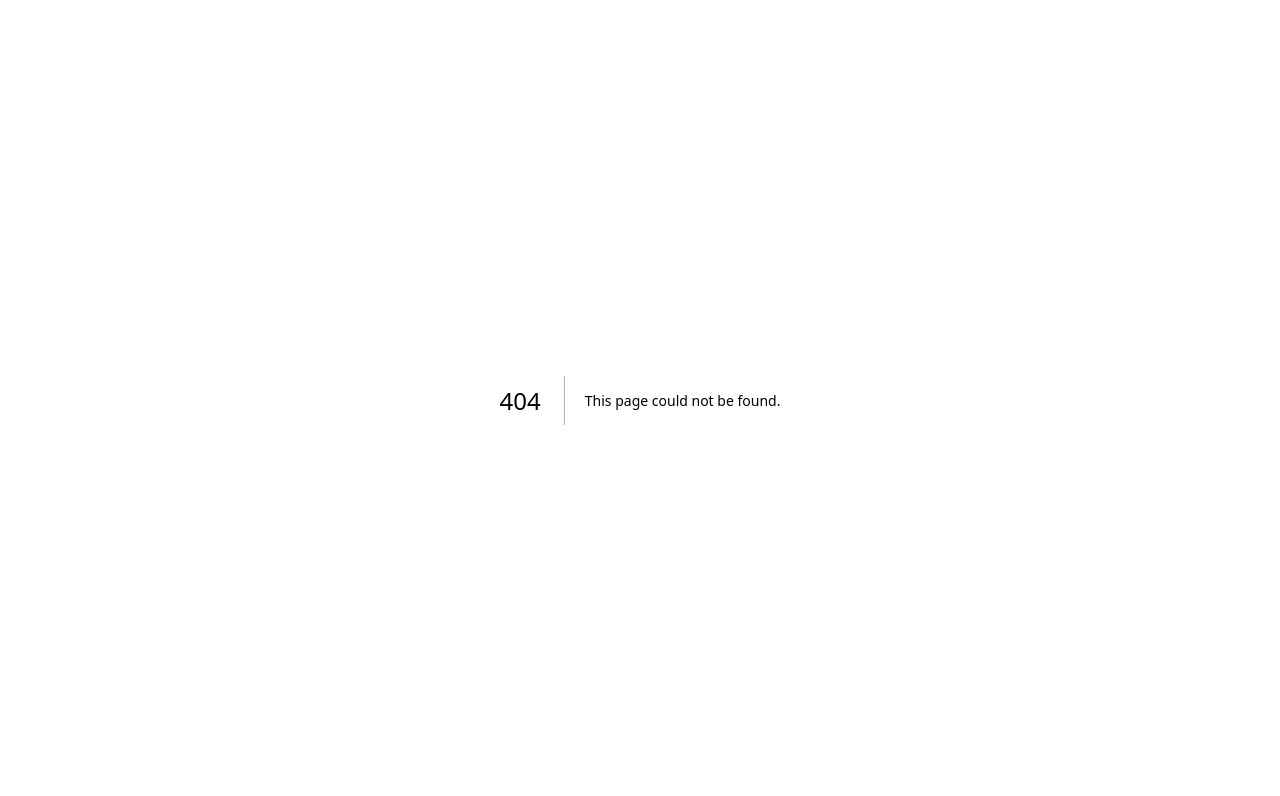
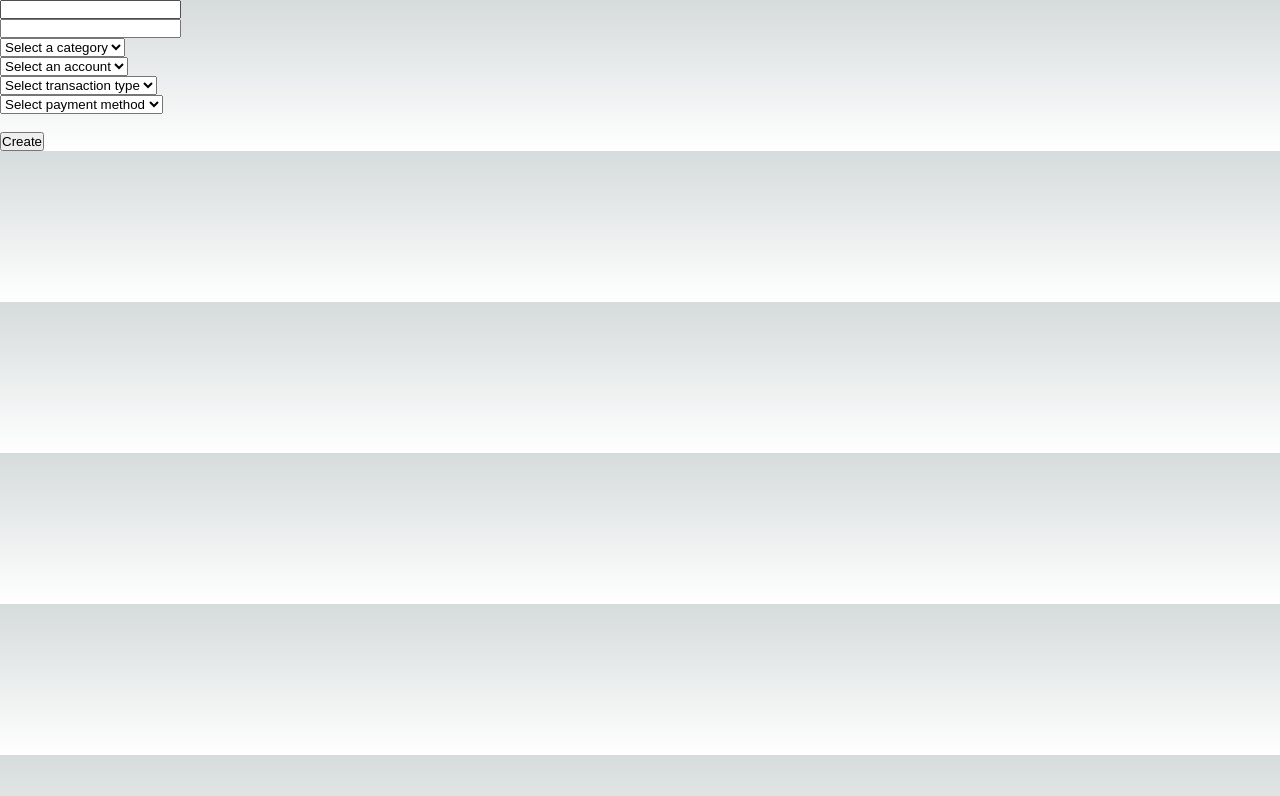
Before and after one commit to vykhy/nextjs-finance-manager, a Next.js app: page /add/transaction in a window 1280 px wide. Before the commit this address had no page. Shown: the top 796 px of the page. Built offline with nearby package versions, Linux system fonts and the light colour scheme.

Commit message:
add transaction

```diff
--- /dev/null
+++ b/interfaces/IAccount.ts
@@ -0,0 +1,9 @@
+interface IAccount {
+  id: number;
+  name: string;
+  userid: number;
+  createdat?: string | Date;
+  modifiedat?: string | Date;
+}
+
+export default IAccount;
--- /dev/null
+++ b/interfaces/ICategory.ts
@@ -0,0 +1,9 @@
+interface ICategory {
+  id: number;
+  name: string;
+  userid: number;
+  created_at?: string | Date;
+  modified_at?: string | Date;
+}
+
+export default ICategory;
--- /dev/null
+++ b/interfaces/IPaymentMethod.ts
@@ -0,0 +1,9 @@
+interface IPaymentMethod {
+  id: number;
+  name: string;
+  userid: number;
+  created_at?: string | Date;
+  modified_at?: string | Date;
+}
+
+export default IPaymentMethod;
--- /dev/null
+++ b/interfaces/ITransactionType.ts
@@ -0,0 +1,8 @@
+interface ITransactionType {
+  id: number;
+  type: string;
+  created_at?: string | Date;
+  modified_At?: string | Date;
+}
+
+export default ITransactionType;
--- /dev/null
+++ b/pages/add/transaction.tsx
@@ -0,0 +1,127 @@
+import { useAuthContext } from "@/context/AuthContext";
+import IAccount from "@/interfaces/IAccount";
+import ICategory from "@/interfaces/ICategory";
+import IPaymentMethod from "@/interfaces/IPaymentMethod";
+import ITransactionType from "@/interfaces/ITransactionType";
+import axios from "axios";
+import React, { useEffect, useState } from "react";
+
+function AddTransaction() {
+  const { user } = useAuthContext();
+  const [item, setItem] = useState("");
+  const [amount, setAmount] = useState("");
+  const [categoryId, setCategoryId] = useState(null);
+  const [transactionTypeId, setTransactionTypeId] = useState(null);
+  const [accountId, setAccountId] = useState(null);
+  const [paymentMethodId, setPaymentMethodId] = useState(0);
+
+  const [categories, setCategories] = useState([]);
+  const [transactionTypes, setTransactionTypes] = useState([]);
+  const [accounts, setAccounts] = useState([]);
+  const [paymentMethods, setPaymentMethods] = useState([]);
+  const [error, setError] = useState("");
+
+  console.log(accountId);
+  useEffect(() => {
+    const getEntities = async () => {
+      try {
+        const { data } = await axios.post("/api/user/entities", {
+          userId: user.id,
+        });
+        setTransactionTypes(data.data.transactiontypes);
+        setCategories(data.data.categories);
+        setAccounts(data.data.accounts);
+        setPaymentMethods(data.data.paymentmethods);
+      } catch (error: any) {
+        setError(error?.response?.data?.message);
+      }
+    };
+    getEntities();
+  }, []);
+
+  const handleSubmit = async () => {
+    setError("");
+    try {
+      const { data } = await axios.post("/api/transaction/create", {
+        item,
+        amount,
+        categoryId,
+        paymentMethodId,
+        typeId: transactionTypeId,
+        accountId,
+      });
+      console.log(data);
+    } catch (error: any) {
+      setError(error?.response?.data?.message || error.message);
+    }
+  };
+  return (
+    <>
+      <input
+        type="text"
+        value={item}
+        onChange={(e) => setItem(e.target.value)}
+      />
+      <br />
+      <input
+        type="text"
+        value={amount}
+        onChange={(e) => setAmount(e.target.value)}
+      />
+      <br />
+      <select onChange={(e: any) => setCategoryId(e.target.value)}>
+        <option value="none" selected disabled hidden>
+          Select a category
+        </option>
+        {categories.map((category: ICategory, i) => (
+          <option value={category.id} key={i}>
+            {category.name}
+          </option>
+        ))}
+      </select>
+      <br />
+      <select
+        onChange={(e: any) => {
+          setAccountId(e.target.value);
+        }}
+      >
+        <option value="none" selected disabled hidden>
+          Select an account
+        </option>
+        {accounts.map((account: IAccount, i) => (
+          <option value={account.id} key={i}>
+            {account.name}
+          </option>
+        ))}
+      </select>
+      <br />
+      <select onChange={(e: any) => setTransactionTypeId(e.target.value)}>
+        <option value="none" selected disabled hidden>
+          Select transaction type
+        </option>
+        {transactionTypes.map((type: ITransactionType, i) => (
+          <option value={type.id} key={i}>
+            {type.type}
+          </option>
+        ))}
+      </select>
+      <br />
+      <select onChange={(e: any) => setPaymentMethodId(e.target.value)}>
+        <option value="none" selected disabled hidden>
+          Select payment method
+        </option>
+        {paymentMethods.map((method: IPaymentMethod, i) => (
+          <option value={method.id} key={i}>
+            {method.name}
+          </option>
+        ))}
+      </select>
+      <br />
+      {error}
+      <br />
+      <button onClick={handleSubmit}>Create</button>
+    </>
+  );
+}
+
+export default AddTransaction;
--- /dev/null
+++ b/pages/api/transaction/create.ts
@@ -0,0 +1,40 @@
+import { NextApiRequest, NextApiResponse } from "next";
+import db from "@/server/helpers/db";
+import MysqlInsert from "@/interfaces/MysqlInsert";
+
+export default async function handler(
+  req: NextApiRequest,
+  res: NextApiResponse
+) {
+  try {
+    const result: MysqlInsert = await db.query(
+      "INSERT INTO transaction (`item`, `categoryid`, `amount`, `paymentmethodid`, `typeid`, `accountid`) VALUES (? ,? , ?, ?, ?, ?)",
+      [
+        req.body.item,
+        req.body.categoryId,
+        Number(req.body.amount).toFixed(2),
+        req.body.paymentMethodId,
+        req.body.typeId,
+        req.body.accountId,
+      ]
+    );
+    if (!result.insertId) {
+      await db.end();
+      return res.status(500).json({ error: "Failed to add transaction" });
+    }
+    const user: Array<any> = await db.query(
+      `SELECT A.id, A.amount, A.item, B.name as category, C.type as transactiontype, D.name as account, E.name as paymentmethod
+      FROM transaction A
+      INNER JOIN category B on B.id=A.categoryid
+      INNER JOIN transactiontypes C on C.id=A.typeid
+      INNER JOIN account D on D.id=A.accountid
+      INNER JOIN paymentmethod E on E.id=A.paymentmethodid
+      WHERE A.id = ${result.insertId}`
+    );
+    await db.end();
+    res.json({ data: user[0] });
+  } catch (error: any) {
+    console.log(error);
+    return res.status(500).json({ error: error.message });
+  }
+}
--- /dev/null
+++ b/pages/api/user/entities.ts
@@ -0,0 +1,33 @@
+import { NextApiRequest, NextApiResponse } from "next";
+import db from "@/server/helpers/db";
+
+export default async function handler(
+  req: NextApiRequest,
+  res: NextApiResponse
+) {
+  try {
+    const userid = req.body.userId;
+    const categories = await db.query(
+      "SELECT * FROM category WHERE userid = ?",
+      [userid]
+    );
+    const accounts = await db.query("SELECT * FROM account WHERE userid = ?", [
+      userid,
+    ]);
+    const paymentmethods = await db.query(
+      "SELECT * FROM paymentmethod WHERE userid = ?",
+      [userid]
+    );
+    const transactiontypes = await db.query("SELECT * FROM transactiontypes");
+    return res.json({
+      data: {
+        categories,
+        accounts,
+        paymentmethods,
+        transactiontypes,
+      },
+    });
+  } catch (error: any) {
+    return res.status(500).json({ message: error.message });
+  }
+}
```
